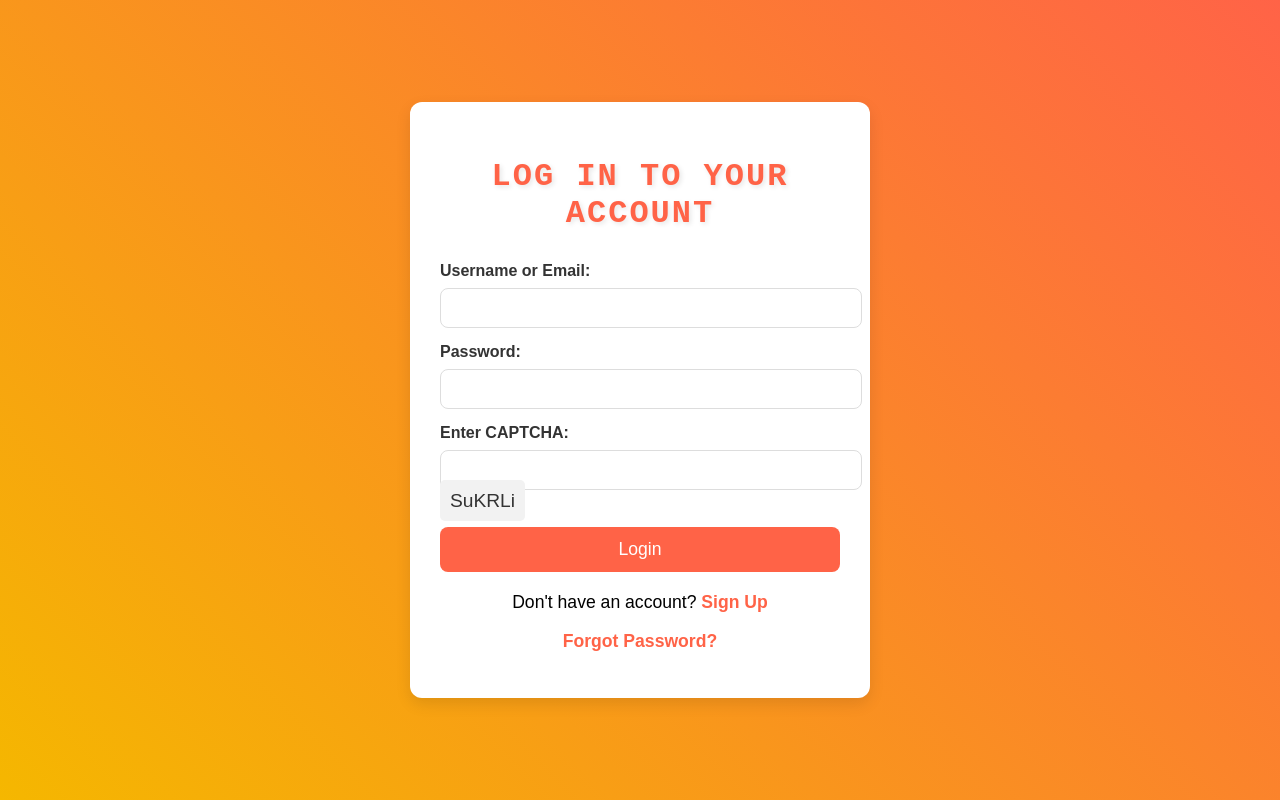
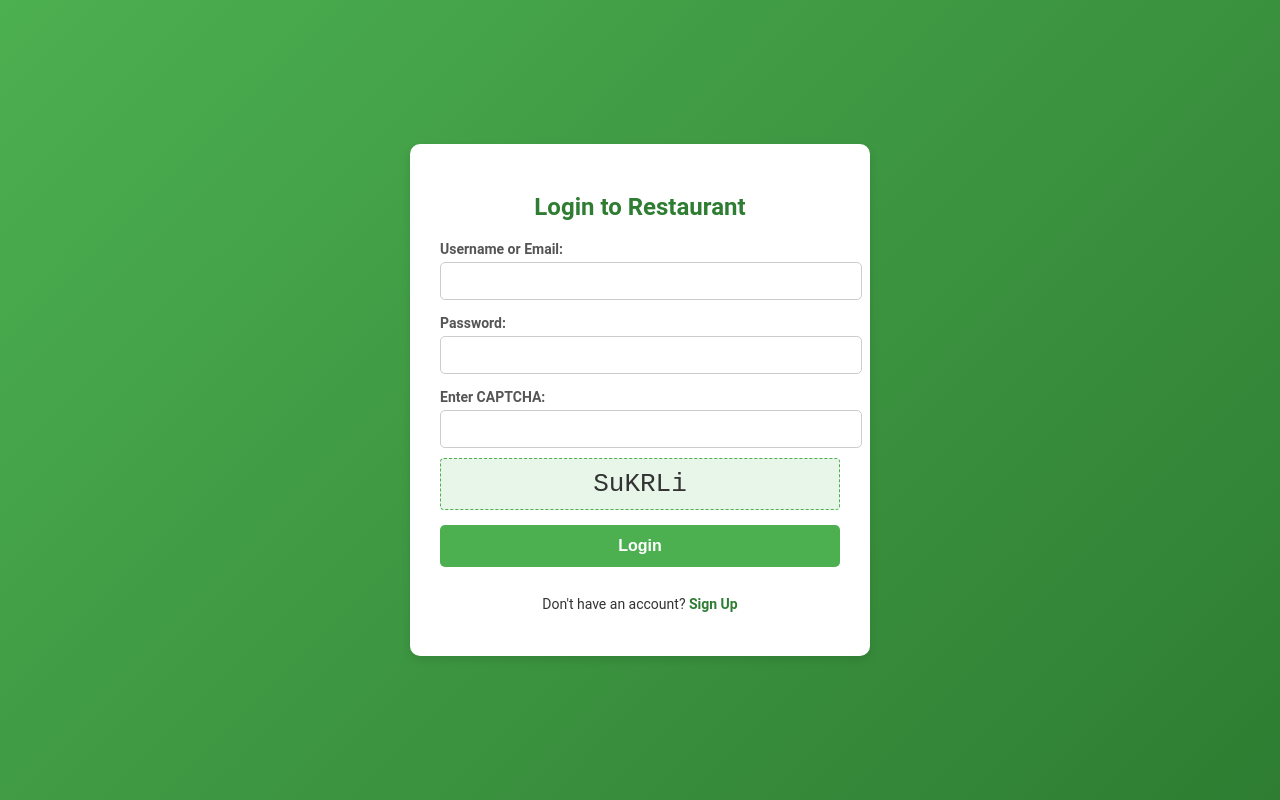
Before and after one commit to kasakgupta/Restaurant_Website, a PHP site: page /login.php in a window 1280 px wide. Run offline with PHP 8.4, Linux system fonts and the light colour scheme.

Commit message:
final changes

```diff
--- a/Login Page/login.php
+++ b/Login Page/login.php
@@ -2,16 +2,15 @@
 <html lang="en">
 
 <head>
-  <meta charset="UTF-8" />
-  <meta name="viewport" content="width=device-width, initial-scale=1.0" />
-  <title>Restaurant Login</title>
+    <meta charset="UTF-8">
+    <title>Restaurant Login with CAPTCHA</title>
     <link rel="stylesheet" href="styles.css" />
 </head>
 
 <body>
-  <div class="login-container">
+    <div class="container">
         <form id="loginForm" action="<?php echo htmlspecialchars($_SERVER["PHP_SELF"]); ?>" method="POST">
-      <h2 class="form-heading">Log In to Your Account</h2> <!-- Updated heading -->
+            <h2>Login to Restaurant</h2>
             <div class="input-group">
                 <label for="username">Username or Email:</label>
                 <input type="text" id="username" name="username" required />
@@ -26,11 +25,42 @@
                 <span id="captchaOutput"></span>
             </div>
             <button type="submit">Login</button>
-      <div class="links">
-        <p class="account-action">Don't have an account? <a href="./registeration.php">Sign Up</a></p> <!-- Updated link -->
-        <p class="password-action"><a href="./forgot-password.php">Forgot Password?</a></p>
+            <div class="signup-link">
+                <p>Don't have an account? <a href="./registration.php">Sign Up</a></p>
             </div>
         </form>
+        <?php
+        if ($_SERVER["REQUEST_METHOD"] == "POST") {
+            $name = $_POST['username'];
+            $password = $_POST['password'];
+
+            // Perform password verification here
+            include("database.php"); // Include your database connection file
+
+            // Query the database to retrieve the user's hashed password
+            $sql = "SELECT password FROM users WHERE username = '$name'";
+            $result = mysqli_query($conn, $sql);
+
+            if (mysqli_num_rows($result) == 1) {
+                $row = mysqli_fetch_assoc($result);
+                $hashed_password = $row['password'];
+
+                // Use password_verify to check if the entered password matches the hashed password
+                if (password_verify($password, $hashed_password)) {
+                    echo "<p>Submitted username: $name</p>";
+                    echo "<p>Password is correct!</p>";
+                    // Redirect the user
+                    header("Location: ../Main/index.php");
+                    exit(); // Make sure to exit after redirection
+                } else {
+                    echo "<p>Submitted username: $name</p>";
+                    echo "<p>Incorrect password. Please try again.</p>";
+                }
+            } else {
+                echo "<p>Username not found. Please check your username or register for an account.</p>";
+            }
+        }
+        ?>
     </div>
 
     <script>
@@ -47,11 +77,12 @@
         function validateCaptcha() {
             let userCaptcha = document.getElementById('captchaInput').value.trim();
             let generatedCaptcha = document.getElementById('captchaOutput').innerText;
+
             if (userCaptcha === generatedCaptcha) {
                 alert('CAPTCHA matched! Proceed with login.');
             } else {
                 alert('CAPTCHA not matched! Try again.');
-        event.preventDefault();
+                event.preventDefault(); // Prevent form submission if CAPTCHA doesn't match
             }
         }
 
--- a/Login Page/styles.css
+++ b/Login Page/styles.css
@@ -1,130 +1,139 @@
-/* General Styling */
+/* General reset and body styling */
 body {
-  font-family: 'Arial', sans-serif;
-  background: linear-gradient(45deg, #f5b700, #ff6347);
+  font-family: 'Roboto', sans-serif;
+  margin: 0;
+  padding: 0;
   display: flex;
   justify-content: center;
   align-items: center;
   height: 100vh;
-  margin: 0;
+  background: linear-gradient(135deg, #4caf50, #2e7d32);
+  color: #333;
 }
 
-/* Container Styling */
-.login-container,
-.register-container {
+/* Main container styling */
+.container {
   background-color: #fff;
-  border-radius: 12px;
-  box-shadow: 0 6px 15px rgba(0, 0, 0, 0.1);
   padding: 30px;
-  width: 400px;
-  text-align: center;
+  border-radius: 10px;
+  box-shadow: 0 4px 8px rgba(0, 0, 0, 0.1);
+  max-width: 400px;
+  width: 100%;
+  animation: fadeIn 0.8s ease-in-out;
 }
 
-/* Form Heading */
-.form-heading {
-  font-size: 2rem;
-  font-family: 'Courier New', Courier, monospace;
-  font-weight: bold;
-  color: #ff6347; /* Using a food-related color */
-  text-transform: uppercase;
-  margin-bottom: 30px;
-  letter-spacing: 2px;
-  text-shadow: 2px 2px 5px rgba(0, 0, 0, 0.1); /* Added shadow effect */
+@keyframes fadeIn {
+  from {
+      opacity: 0;
+      transform: translateY(-10px);
+  }
+  to {
+      opacity: 1;
+      transform: translateY(0);
+  }
 }
 
-/* Input Group Styling */
+/* Form styling */
+form {
+  display: flex;
+  flex-direction: column;
+}
+
+h2 {
+  text-align: center;
+  color: #2e7d32;
+  font-size: 24px;
+  margin-bottom: 20px;
+}
+
+/* Input fields and labels */
 .input-group {
   margin-bottom: 15px;
-  text-align: left;
 }
 
 label {
+  font-size: 14px;
   font-weight: bold;
-  color: #333;
+  margin-bottom: 5px;
+  display: block;
+  color: #555;
 }
 
 input {
   padding: 10px;
   width: 100%;
-  border-radius: 8px;
-  border: 1px solid #ddd;
-  font-size: 1rem;
+  border: 1px solid #ccc;
+  border-radius: 5px;
+  font-size: 14px;
+  color: #333;
+  transition: all 0.3s ease;
 }
 
+input:focus {
+  border-color: #4caf50;
+  outline: none;
+  box-shadow: 0 0 5px rgba(76, 175, 80, 0.5);
+}
+
+/* Captcha display */
+#captchaOutput {
+  display: block;
+  padding: 10px;
+  background-color: #e8f5e9;
+  border: 1px dashed #4caf50;
+  border-radius: 4px;
+  font-size: 26px;
+  text-align: center;
+  font-family: 'Courier New', monospace;
+  margin-top: 10px;
+}
+
+/* Buttons */
 button {
   padding: 12px;
-  width: 100%;
-  background-color: #ff6347;
+  border: none;
+  border-radius: 5px;
+  background-color: #4caf50;
   color: #fff;
-  border: none;
-  border-radius: 8px;
-  font-size: 1.1rem;
+  font-size: 16px;
+  font-weight: bold;
   cursor: pointer;
-  transition: background 0.3s ease;
+  transition: all 0.3s ease;
 }
 
 button:hover {
-  background-color: #f5b700;
+  background-color: #45a049;
+  box-shadow: 0 4px 8px rgba(0, 0, 0, 0.2);
 }
 
-/* Links Styling */
-.links {
-  margin-top: 20px;
+/* Links */
+.signup-link {
+  text-align: center;
+  margin-top: 15px;
+  font-size: 14px;
 }
 
-.links a {
-  color: #ff6347;
+.signup-link a {
+  color: #2e7d32;
   text-decoration: none;
-  font-size: 1.1rem;
   font-weight: bold;
-  transition: all 0.3s ease;
 }
 
-.links a:hover {
+.signup-link a:hover {
   text-decoration: underline;
 }
 
-/* Account Action Styling */
-.account-action {
-  font-size: 1.1rem;
-  margin-top: 10px;
+/* Error and alert messages */
+.success-message {
+  color: #4caf50;
+  font-weight: bold;
+  text-align: center;
+  margin-top: 15px;
 }
 
-.password-action {
-  font-size: 1rem;
-  margin-top: 10px;
+.error-message {
+  color: #e53935;
+  font-weight: bold;
+  text-align: center;
+  margin-top: 15px;
 }
-
-.account-action a,
-.password-action a {
-  color: #ff6347;
-  font-weight: bold;
-  transition: color 0.3s ease;
-}
-
-.account-action a:hover,
-.password-action a:hover {
-  color: #f5b700;
-}
-
-/* CAPTCHA Output Styling */
-#captchaOutput {
-  padding: 10px;
-  background-color: #f2f2f2;
-  border-radius: 5px;
-  font-size: 1.2rem;
-  margin-top: 5px;
-  color: #333;
-}
-
-input[type="text"], input[type="password"] {
-  margin-top: 8px;
-}
-
-@media (max-width: 600px) {
-  .login-container,
-  .register-container {
-    width: 90%;
-    padding: 15px;
-  }
-}
```
Also changed, not shown: Login Page/registration.php (renamed from Login Page/registeration.php, +36 -4 lines), Menu Page/Sub_Menu Page/cuisineCSS.css (+11 -1 lines). Lines whose indentation alone changed are shown as unchanged.
